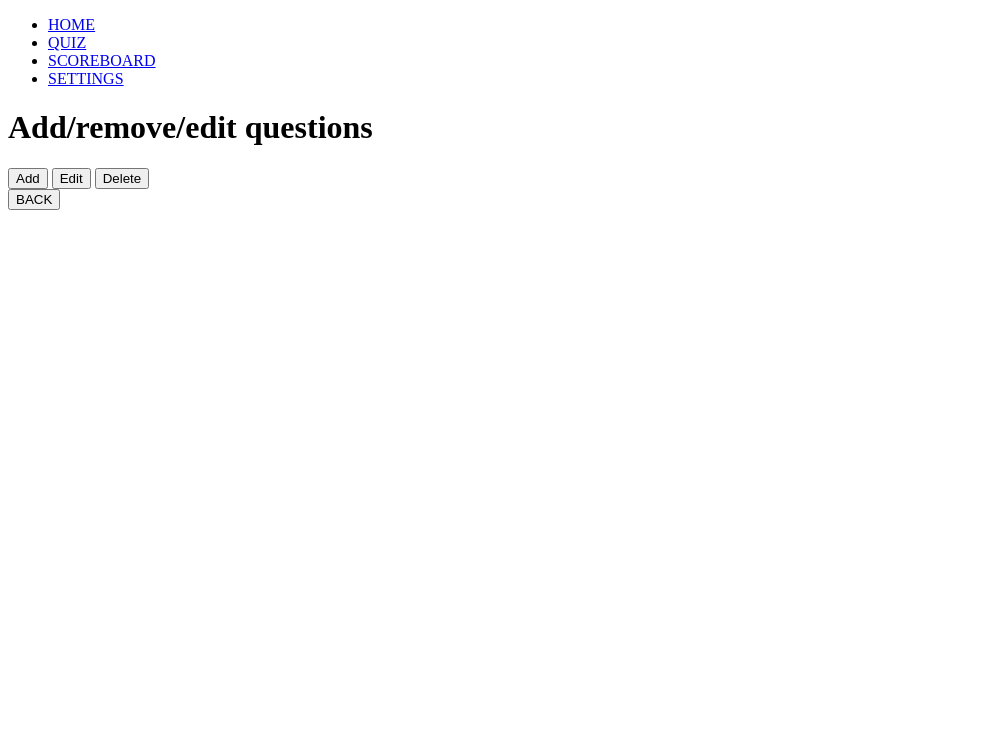
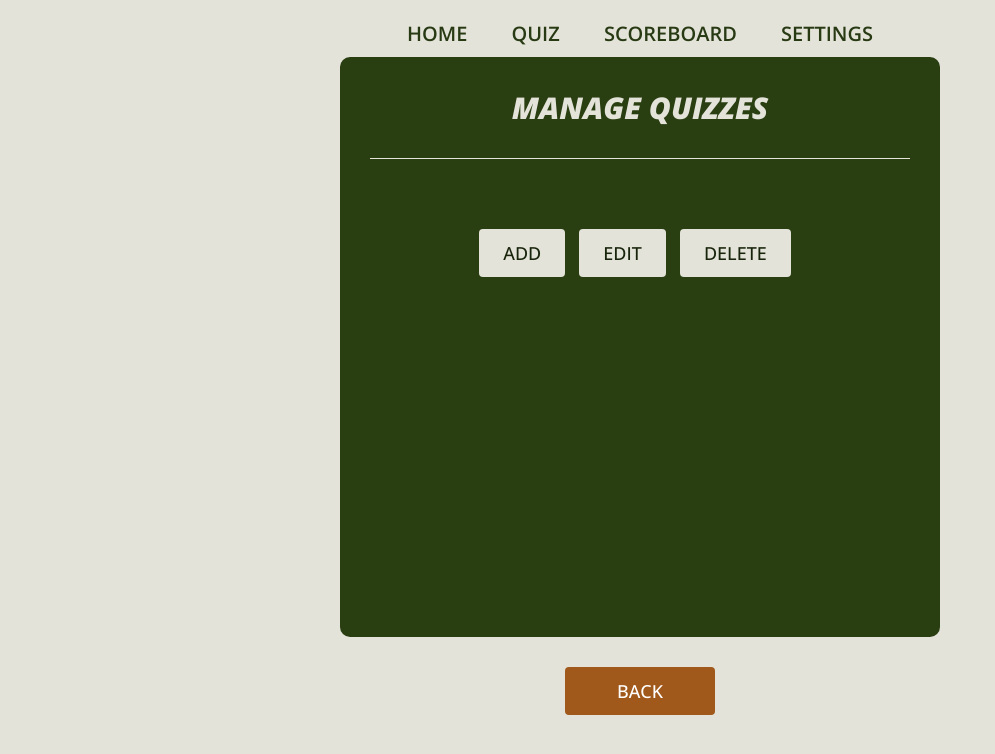
Before and after one commit to ioptyu2/the_ctrl_freaks, a plain HTML site: page client/editQuestion.html in a window 1280 px wide. Shown: the whole page, without its empty margins (0-995 px from the left). Drawn offline with nearby package versions, Linux system fonts and the light colour scheme; no server answers.

```diff
--- /dev/null
+++ b/client/assets/form.css
@@ -0,0 +1,104 @@
+* {
+    margin: 0;
+    padding: 0;
+    font-family: 'Open Sans', sans-serif;
+    box-sizing: border-box;
+}
+
+body {
+    background: #e4e3d9;
+}
+
+nav {
+    display: flex;
+    justify-content: center;
+}
+
+nav ul {
+    margin-top: 20px;
+    list-style-type: none;
+}
+
+
+nav ul li a {
+    color: #283a14;
+    text-decoration: none;
+    margin: 0 20px;
+    font-size: 20px;
+    font-weight: 600;
+}
+
+nav ul li {
+    position: relative;
+    display: inline-block;
+}
+
+nav ul li::after {
+    content: '';
+    height: 3px;
+    width: 0;
+    background: #a0591b;
+    position: absolute;
+    left: 0;
+    bottom: -10px;
+    transition: 0.5s;
+}
+
+nav ul li:hover:after {
+    width: 100%;
+}
+
+.app {
+    background: #293e11;
+    width: 90%;
+    height: 580px;
+    max-width: 600px;
+    margin: 10px auto 0;
+    border-radius: 10px;
+    padding-top: 30px;
+    padding-left: 30px;
+    padding-right: 30px;
+}
+
+.app h1 {
+    font-weight: 800;
+    border-bottom: 1px solid #e4e3d9;
+    padding-bottom: 30px;
+    text-align: center;
+    font-size: 30px;
+    font-style: italic;
+    color: #e4e3d9;
+}
+
+#buttons {
+    text-align: center;
+    margin-top: 40px;
+}
+
+#buttons button {
+    border-radius: 4px;
+    margin-top: 30px;
+    margin-right: 10px;
+    padding: 12px 24px;
+    background-color: #e4e3d9;
+    color: #18240b;
+    border: none;
+    cursor: pointer;
+    font-size: 18px;
+    font-weight: 500;
+}
+
+#back-button {
+    display: flex;
+    justify-content: center;
+    background: #a0591b;
+    color: #fff;
+    font-weight: 400;
+    width: 150px;
+    border: 0;
+    padding: 12px 24px;
+    margin: 30px auto 30px;
+    border-radius: 4px;
+    cursor: pointer;
+    font-size: 18px;
+}
--- a/client/assets/scoreboard.css
+++ b/client/assets/scoreboard.css
@@ -3,14 +3,11 @@
     background-color: #e4e3d9;
 }
 
-header {
-    color: #333;
-    padding: 10px;
-}
-
 nav {
     display: flex;
     justify-content: center;
+    margin-right: 37px;
+    margin-top: 10px;
 }
 
 nav ul {
--- a/client/editQuestion.html
+++ b/client/editQuestion.html
@@ -4,13 +4,14 @@
 <head>
     <meta charset="UTF-8">
     <meta name="viewport" content="width=device-width, initial-scale=1.0">
-    <link rel="stylesheet" href="./assets/homepage.css">
-    <link rel="stylesheet" href="./assets/styles.css">
+    <link rel="stylesheet" href="./assets/form.css">
     <link rel="preconnect" href="https://fonts.googleapis.com">
     <link rel="preconnect" href="https://fonts.gstatic.com" crossorigin>
-    <link href="https://fonts.googleapis.com/css2?family=Geologica:wght@100;200;500&display=swap" rel="stylesheet">
+    <link
+        href="https://fonts.googleapis.com/css2?family=Open+Sans:ital,wght@0,300;0,500;0,600;0,700;0,800;1,800&display=swap"
+        rel="stylesheet">
     <title>Add Question Form</title>
-    <script src="assets/form.js" defer></script>
+    <script src="./assets/form.js" defer></script>
 </head>
 
 <body>
@@ -32,11 +33,11 @@
 
 
     <div class="app">
-        <h1>Add/remove/edit questions</h1>
+        <h1>MANAGE QUIZZES</h1>
         <div id="buttons">
-            <button id="add">Add</button>
-            <button id="edit">Edit</button>
-            <button id="delete">Delete</button>
+            <button id="add">ADD</button>
+            <button id="edit">EDIT</button>
+            <button id="delete">DELETE</button>
         </div>
 
         <!-- add question form -->
```
